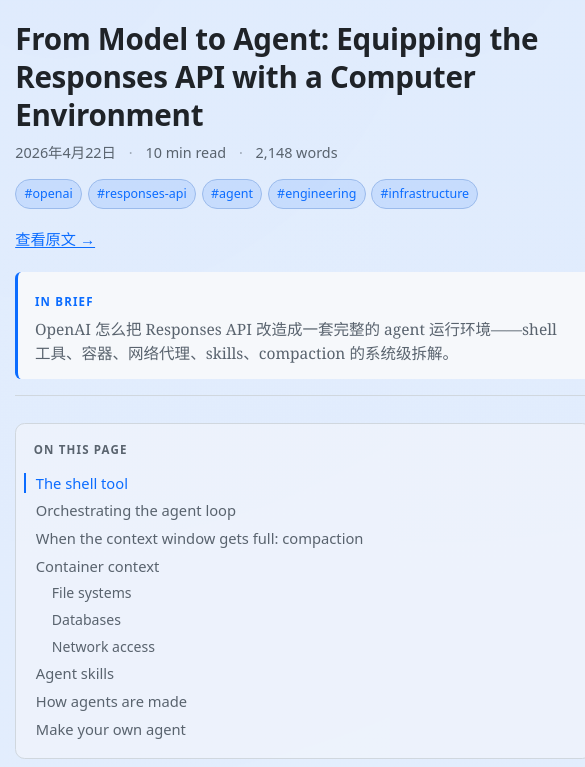
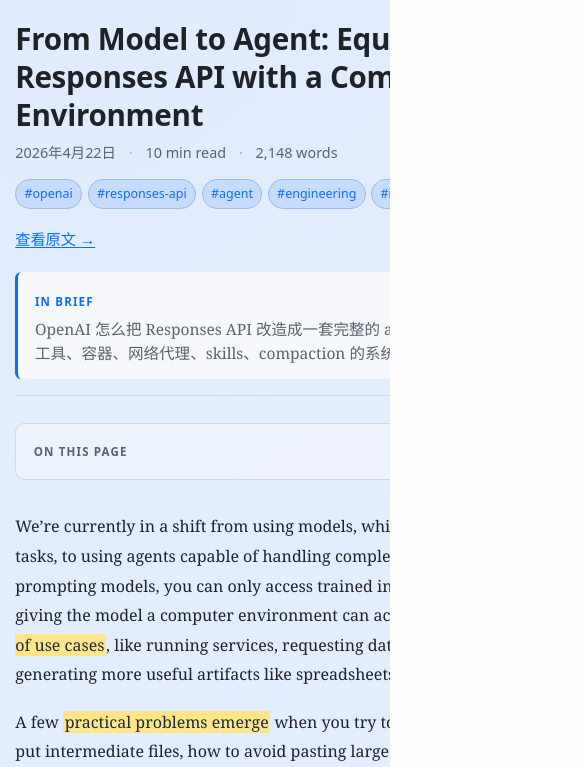
Before and after one commit to washi4/reading-hub, an Astro site: page /reading-hub/posts/equip-responses-api-computer-environment/ in a window 390 px wide. Shown: the part 62-829 px from the top of the page, 585 px wide, since content can reach past the window. Built offline with nearby package versions, Linux system fonts and the light colour scheme; Astro itself is replaced by a stand-in of ours.

Commit message:
fix(post): mobile — collapse TOC by default, fix horizontal overflow

```diff
--- a/src/pages/posts/[slug].astro
+++ b/src/pages/posts/[slug].astro
@@ -99,8 +99,11 @@ const baseUrl = import.meta.env.BASE_URL.replace(/\/?$/, '/');
 		</header>
 
 		{tocHeadings.length >= 3 && (
-			<nav class="toc" aria-label="本文目录">
-				<div class="toc-label">On this page</div>
+			<details class="toc" open>
+				<summary>
+					<span class="toc-label">On this page</span>
+					<span class="toc-chevron" aria-hidden="true">▾</span>
+				</summary>
 				<ol>
 					{tocHeadings.map((h) => (
 						<li class={`toc-depth-${h.depth}`}>
@@ -108,7 +111,7 @@ const baseUrl = import.meta.env.BASE_URL.replace(/\/?$/, '/');
 						</li>
 					))}
 				</ol>
-			</nav>
+			</details>
 		)}
 
 		<div class="article-body" data-chunks={chunks.length > 0 ? JSON.stringify(chunks) : undefined}>
@@ -278,8 +281,12 @@ const baseUrl = import.meta.env.BASE_URL.replace(/\/?$/, '/');
 
 <script>
 	// TOC scroll-spy: highlight the link whose heading is closest to the top of the viewport.
-	const toc = document.querySelector<HTMLElement>('.toc');
+	const toc = document.querySelector<HTMLDetailsElement>('.toc');
 	if (toc) {
+		// Default-collapsed on narrow screens so it doesn't dominate the top of the post.
+		if (window.matchMedia('(max-width: 48rem)').matches) {
+			toc.open = false;
+		}
 		const links = Array.from(toc.querySelectorAll<HTMLAnchorElement>('a[href^="#"]'));
 		const entries = links
 			.map((a) => {
--- a/src/styles/global.css
+++ b/src/styles/global.css
@@ -44,6 +44,7 @@ html {
 }
 
 body {
+	overflow-x: clip;
 	min-height: 100vh;
 	font-family: 'Noto Serif SC', 'Source Han Serif SC', 'PingFang SC', 'Georgia', serif;
 	background:
@@ -516,12 +517,40 @@ img {
 	font-size: 0.92rem;
 }
 
+.toc > summary {
+	list-style: none;
+	cursor: pointer;
+	display: flex;
+	align-items: center;
+	justify-content: space-between;
+	gap: 0.5rem;
+	user-select: none;
+}
+
+.toc > summary::-webkit-details-marker {
+	display: none;
+}
+
+.toc-chevron {
+	color: var(--text-muted);
+	font-size: 0.85rem;
+	transition: transform 180ms ease;
+}
+
+.toc[open] > summary .toc-chevron {
+	transform: rotate(180deg);
+}
+
 .toc-label {
+	display: block;
 	font-size: 0.72rem;
 	font-weight: 600;
 	letter-spacing: 0.1em;
 	text-transform: uppercase;
 	color: var(--text-muted);
+}
+
+.toc[open] > summary {
 	margin-bottom: 0.55rem;
 }
 
@@ -554,6 +583,7 @@ img {
 	margin-left: -0.6rem;
 	display: inline-block;
 	transition: color 150ms ease, border-color 150ms ease;
+	overflow-wrap: anywhere;
 }
 
 .toc a:hover {
@@ -659,4 +689,8 @@ img {
 		grid-column: 1;
 		text-align: left;
 	}
+
+	.post-nav-title {
+		overflow-wrap: anywhere;
+	}
 }
```
